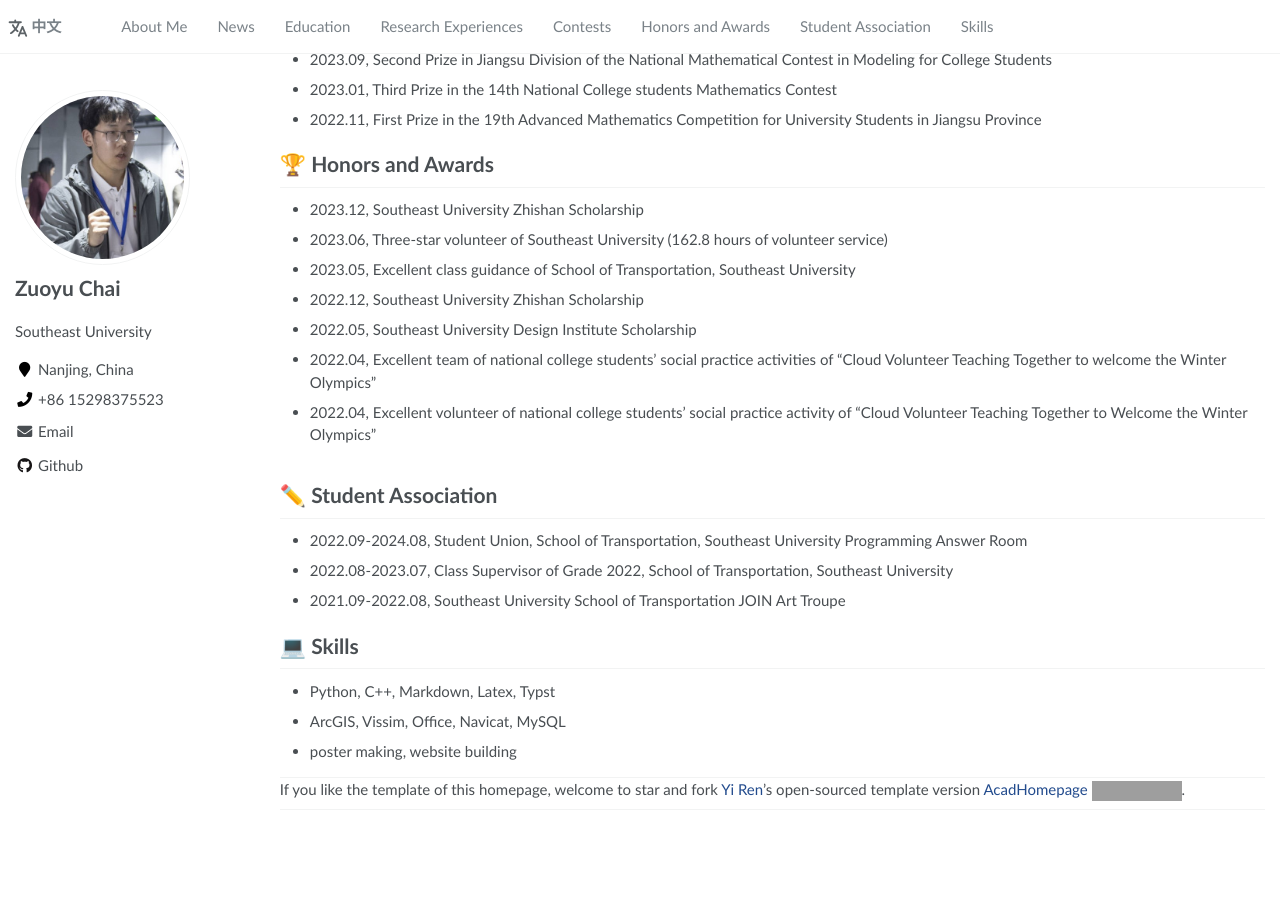
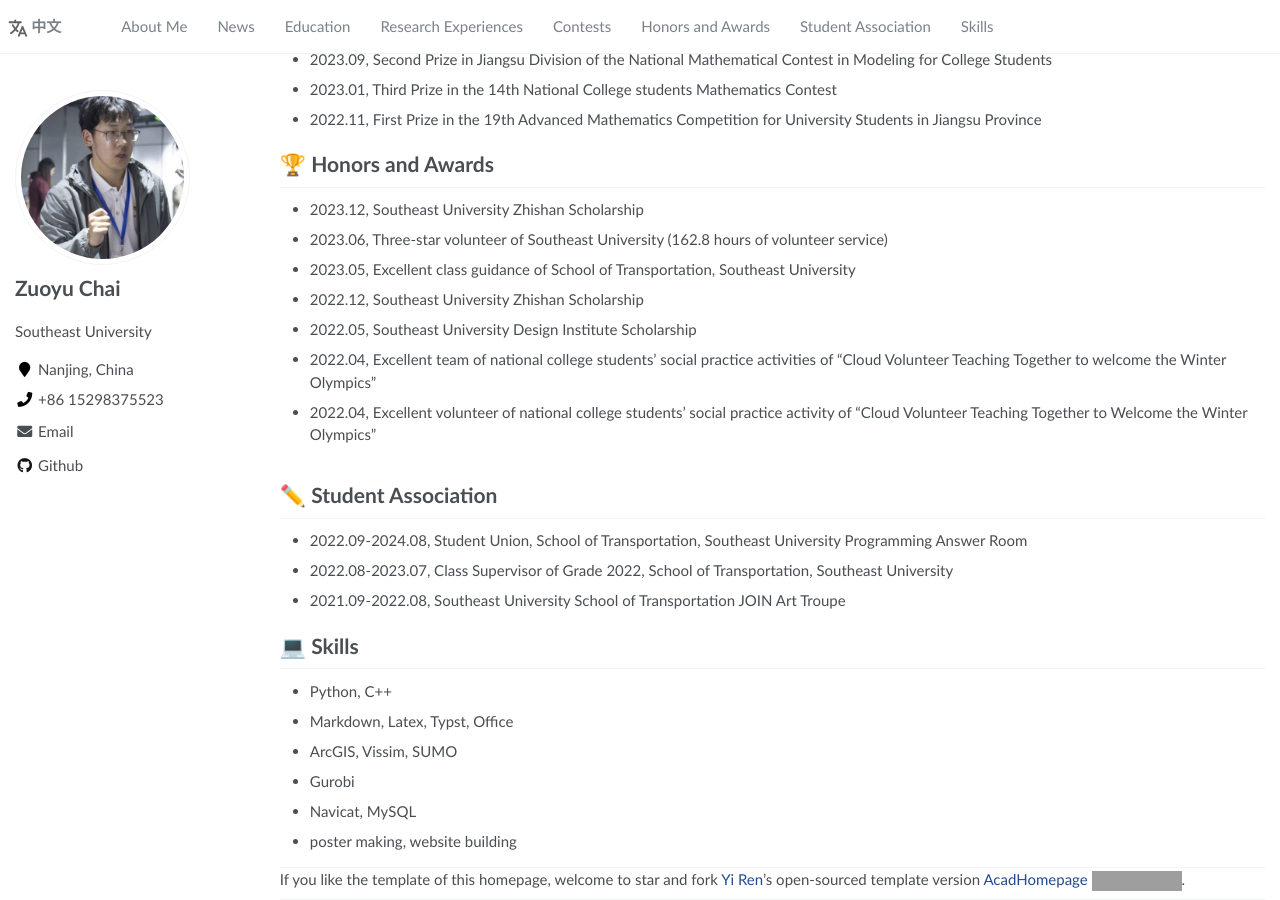
Before and after one commit to zychai/zychai.github.io, a Jekyll site: the page built from _pages/about.md, in a window 1280 px wide and 900 px high, scrolled down 929 px. Built offline with Jekyll 4.4.1, drawn with Linux system fonts in a browser that asks for light colours; before the commit the page ends 1739 px from its top, so only the background shows below that; grey boxes are pictures that could not be loaded.

Commit message:
update pages

```diff
--- a/_pages/about.md
+++ b/_pages/about.md
@@ -63,8 +63,11 @@ I hope to improve my academic research ability and engineering practice ability
 - 2021.09-2022.08, Southeast University School of Transportation JOIN Art Troupe
 
 # 💻 Skills
-- Python, C++, Markdown, Latex, Typst
-- ArcGIS, Vissim, Office, Navicat, MySQL
+- Python, C++
+- Markdown, Latex, Typst, Office
+- ArcGIS, Vissim, SUMO
+- Gurobi
+- Navicat, MySQL
 - poster making, website building
 
 ---
```
